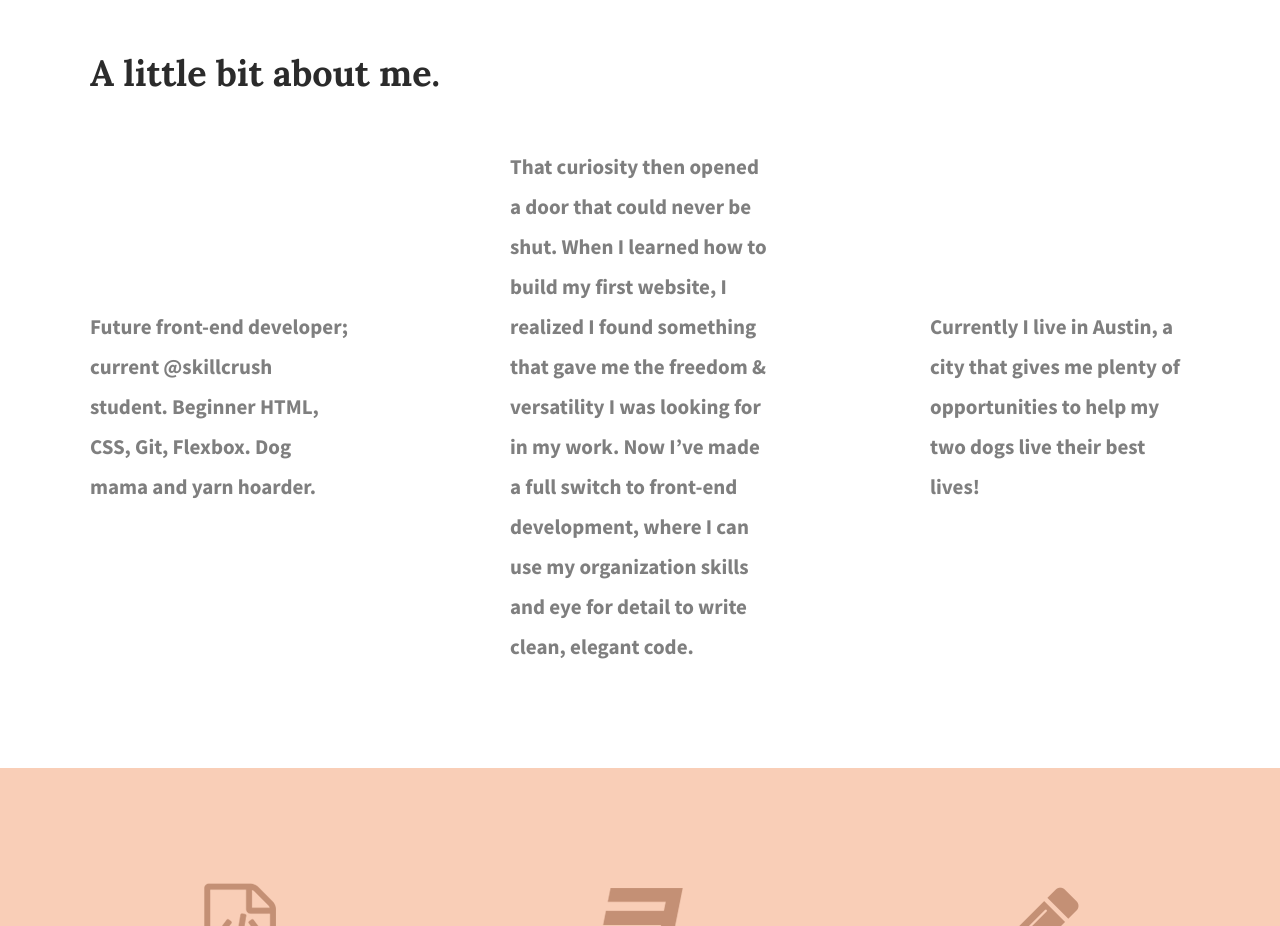
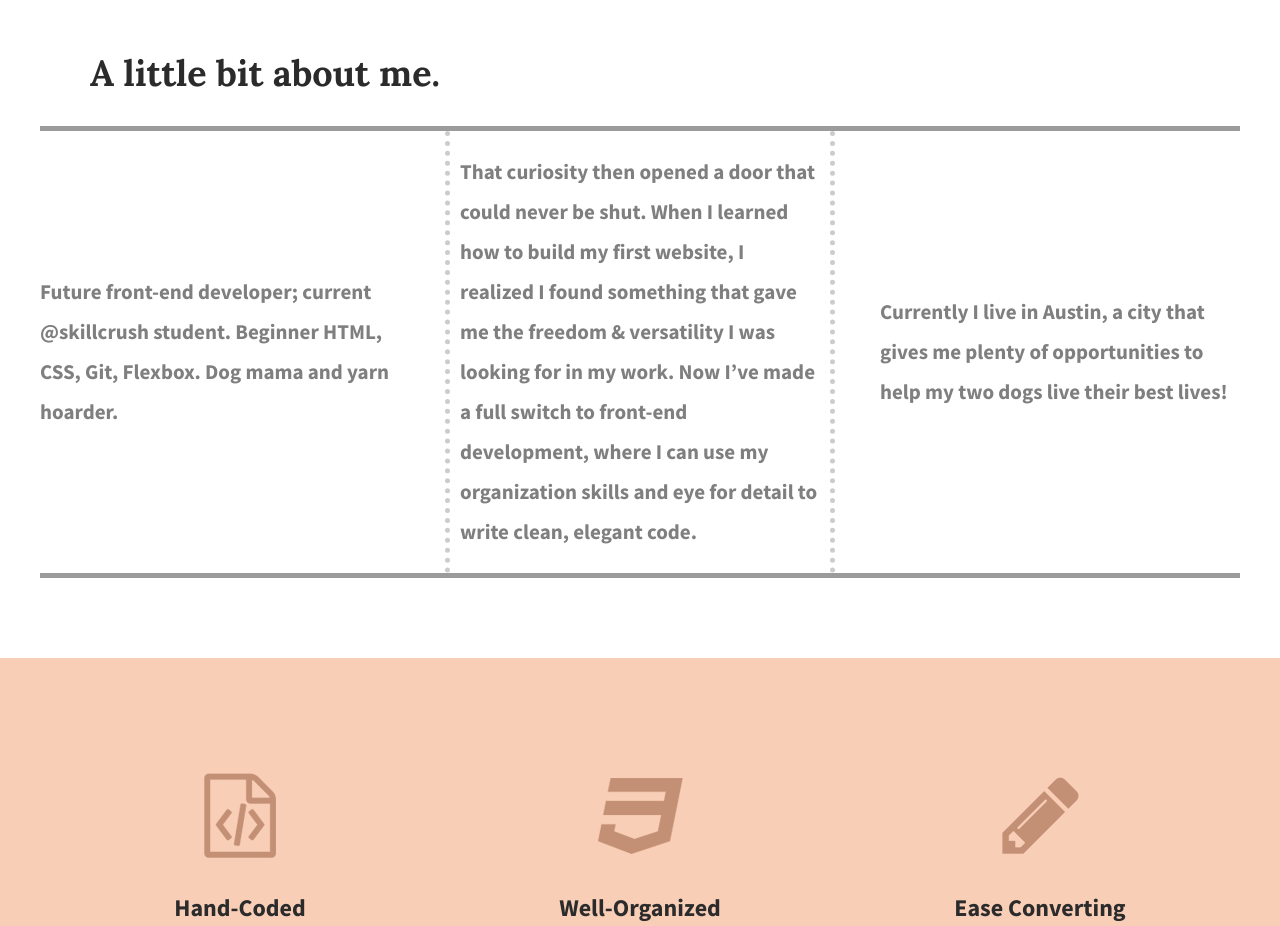
Before and after one commit to srstrom/jubilee-austen, a plain HTML site: page index.html in a window 1280 px wide. Shown: the part 860-1786 px from the top of the page. Drawn offline with Linux system fonts and the light colour scheme.

Commit message:
Changed borders around section

```diff
--- a/css/main.css
+++ b/css/main.css
@@ -77,12 +77,15 @@ header h2 span {
     padding-left: 50px;
 }
 
-#about p {
+#about-grid {
+    border-top: 5px solid #9b9b9b;
+    border-bottom: 5px solid #9b9b9b;
+}
+
+#about-grid p {
     font-size: 21px;
     color: #7f7f7f;
     line-height: 40px;
-    padding-left: 50px;
-    padding-right: 50px;
 }
 
 .flex-container {
@@ -101,6 +104,13 @@ header h2 span {
     width: 30%;
     justify-content: center;
     align-items: center;
+}
+
+#more-info {
+    border-left: 5px dotted #cfcbcb;
+    border-right: 5px dotted #cfcbcb;
+    padding-left: 10px;
+    padding-right: 10px;
 }
 /***** WORK SECTION *****/
 
--- a/index.html
+++ b/index.html
@@ -37,7 +37,7 @@
             <div class="full-width">
                 <h2>A little bit about me.</h2>
 
-                <section class="flex-container">
+                <section id= "about-grid" class="flex-container">
 
                 <div class="flex-items" id="bio">
                     <p>Future front-end developer; current @skillcrush student. Beginner HTML, CSS, Git, Flexbox. Dog mama and yarn hoarder.
```
